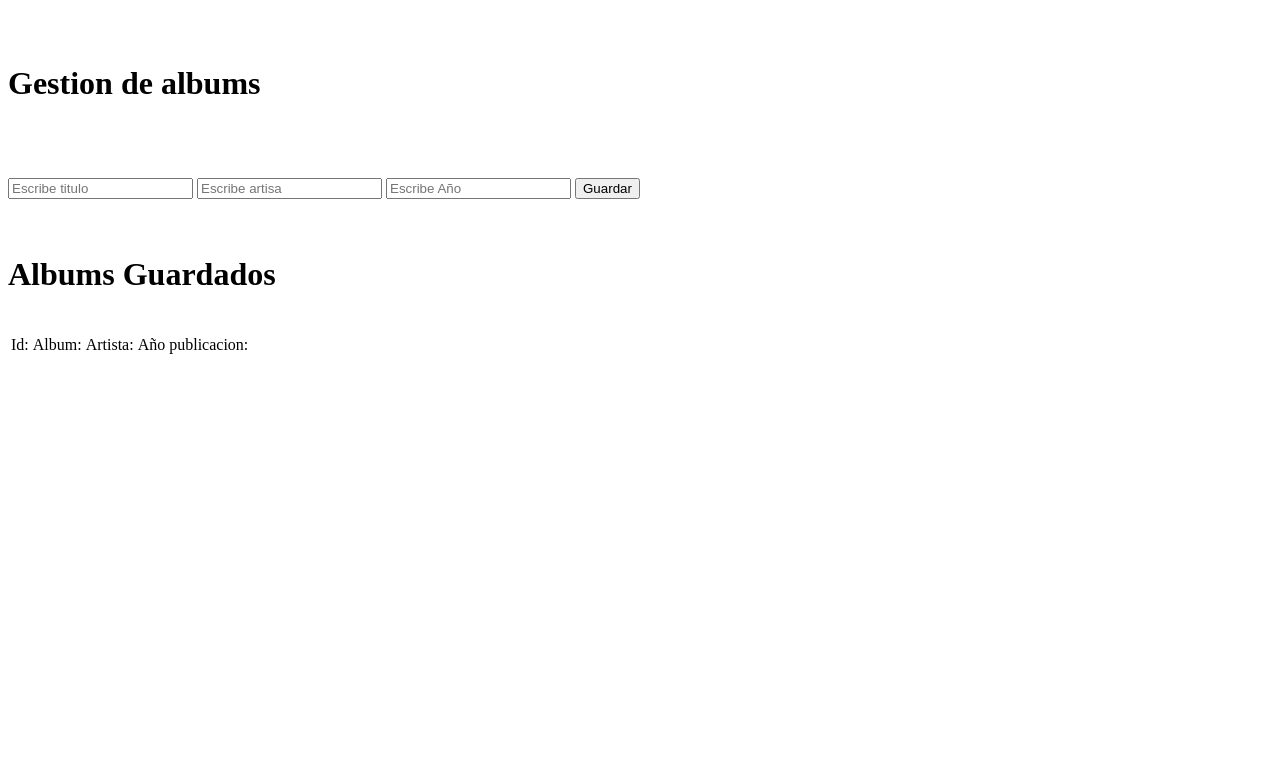
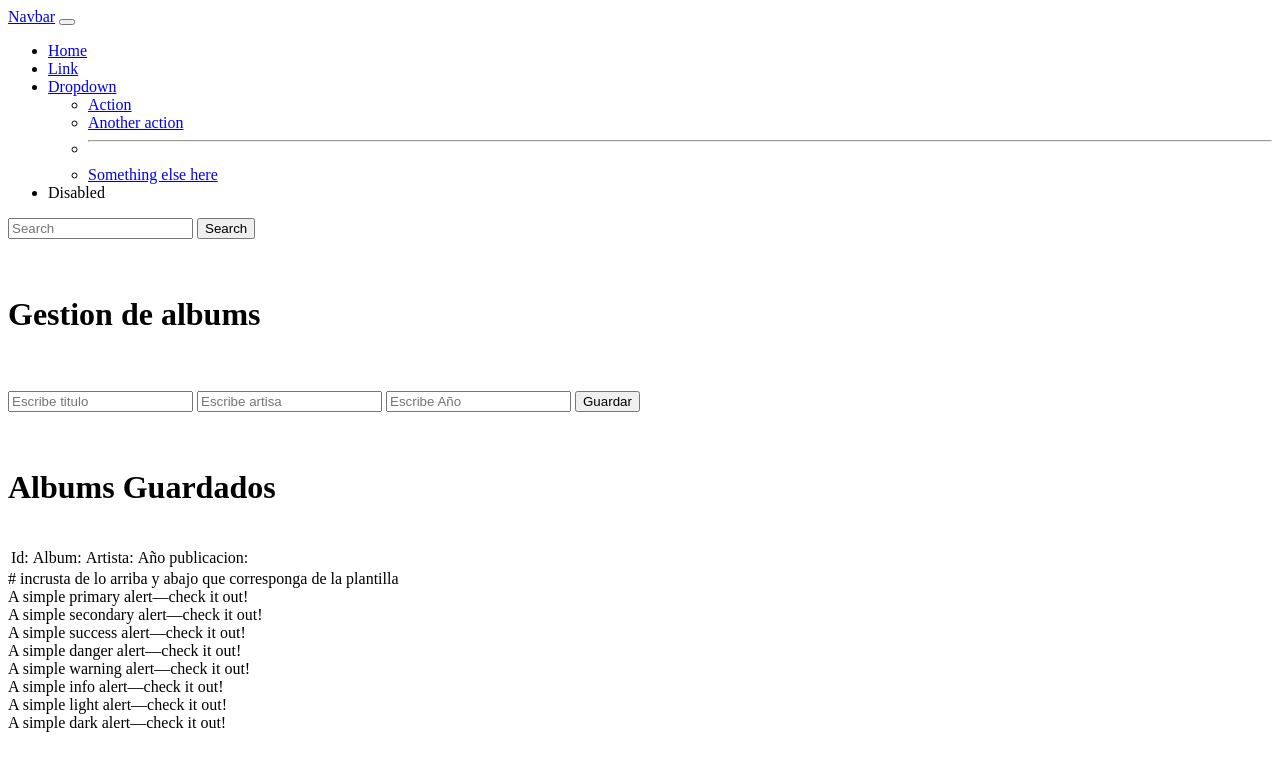
Before and after one commit to monseleon21/practica_5, a Flask app: page / in a window 1280 px wide. Shown: the top 771 px of the page. Run offline with Flask 3, Linux system fonts and the light colour scheme; data that the repository does not hold is empty; some libraries are stand-ins or nearby versions.

Commit message:
Bootstrap

```diff
--- a/Practica 5/templates/index.html
+++ b/Practica 5/templates/index.html
@@ -1,16 +1,12 @@
-<!DOCTYPE html>
-<html>
-<head>
-    <meta charset="UTF-8">
-    <meta name="viewport" content="width=device-width, initial-scale=1.0">
-    <title>CRUD Albums</title>
-</head>
-<body>
 
-    <br>
+   {% extends 'plantilla.html'%}
+
+   {% block body %}
+
+
+   <br>
     <br>
     <h1>Gestion de albums</h1>
-    <br>
     <br>
 
     {% with mensajes= get_flashed_messages() %}
@@ -64,5 +60,6 @@
 
 </table>
 
-</body>
-</html>
+# incrusta de lo arriba y abajo que corresponga de la plantilla
+
+{% endblock %}
--- /dev/null
+++ b/Practica 5/templates/plantilla.html
@@ -0,0 +1,77 @@
+<!DOCTYPE html>
+<html lang="en">
+<head>
+    <meta charset="UTF-8">
+    <meta name="viewport" content="width=device-width, initial-scale=1.0">
+    <title>Soy la plantilla</title>
+</head>
+<body>
+    <nav class="navbar navbar-expand-lg bg-body-tertiary">
+        <div class="container-fluid">
+          <a class="navbar-brand" href="#">Navbar</a>
+          <button class="navbar-toggler" type="button" data-bs-toggle="collapse" data-bs-target="#navbarSupportedContent" aria-controls="navbarSupportedContent" aria-expanded="false" aria-label="Toggle navigation">
+            <span class="navbar-toggler-icon"></span>
+          </button>
+          <div class="collapse navbar-collapse" id="navbarSupportedContent">
+            <ul class="navbar-nav me-auto mb-2 mb-lg-0">
+              <li class="nav-item">
+                <a class="nav-link active" aria-current="page" href="#">Home</a>
+              </li>
+              <li class="nav-item">
+                <a class="nav-link" href="#">Link</a>
+              </li>
+              <li class="nav-item dropdown">
+                <a class="nav-link dropdown-toggle" href="#" role="button" data-bs-toggle="dropdown" aria-expanded="false">
+                  Dropdown
+                </a>
+                <ul class="dropdown-menu">
+                  <li><a class="dropdown-item" href="#">Action</a></li>
+                  <li><a class="dropdown-item" href="#">Another action</a></li>
+                  <li><hr class="dropdown-divider"></li>
+                  <li><a class="dropdown-item" href="#">Something else here</a></li>
+                </ul>
+              </li>
+              <li class="nav-item">
+                <a class="nav-link disabled">Disabled</a>
+              </li>
+            </ul>
+            <form class="d-flex" role="search">
+              <input class="form-control me-2" type="search" placeholder="Search" aria-label="Search">
+              <button class="btn btn-outline-success" type="submit">Search</button>
+            </form>
+          </div>
+        </div>
+      </nav>
+
+    {% block body %}
+
+    {% endblock %}
+    <div class="alert alert-primary" role="alert">
+        A simple primary alert—check it out!
+      </div>
+      <div class="alert alert-secondary" role="alert">
+        A simple secondary alert—check it out!
+      </div>
+      <div class="alert alert-success" role="alert">
+        A simple success alert—check it out!
+      </div>
+      <div class="alert alert-danger" role="alert">
+        A simple danger alert—check it out!
+      </div>
+      <div class="alert alert-warning" role="alert">
+        A simple warning alert—check it out!
+      </div>
+      <div class="alert alert-info" role="alert">
+        A simple info alert—check it out!
+      </div>
+      <div class="alert alert-light" role="alert">
+        A simple light alert—check it out!
+      </div>
+      <div class="alert alert-dark" role="alert">
+        A simple dark alert—check it out!
+     <div class="alert alert-danger" role="alert">
+
+    </div>
+
+</body>
+</html>
```
Also changed, not shown: Practica 5/templates/editarAlbum.html (+9 -15 lines), Practica 5/templates/eliminarAlbum.html (+1 -10 lines).
